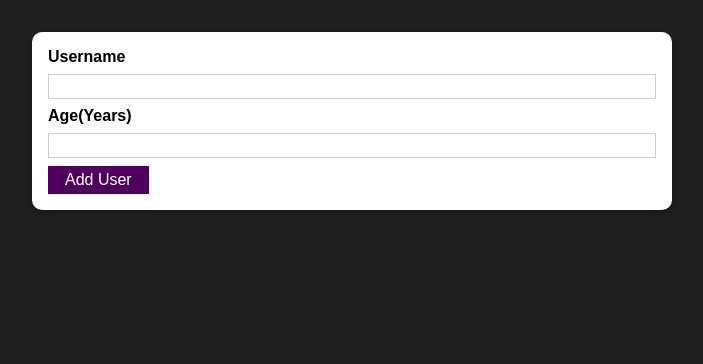
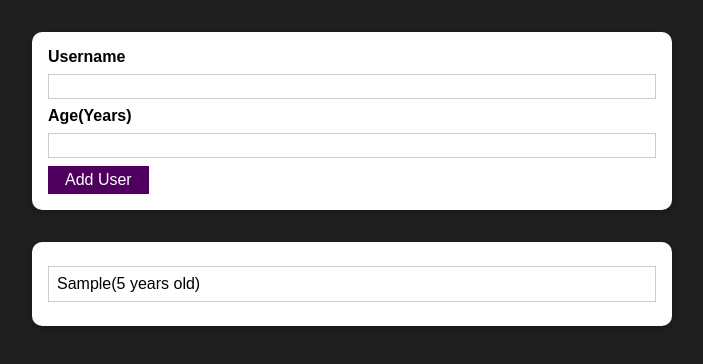
Before and after one commit to Unosquare-CoE-JavaScript/alexis-delgado, a React (Create React App) app in the folder rcg_practice_1/: page / in a window 1280 px wide. Both pictures are taken after typing "Sample", "5" into the empty fields and a click on the button "Add User". Shown: the top 364 px of the page, without its empty margins (288-991 px from the left). Built offline with nearby package versions, Linux system fonts and the light colour scheme.

Commit message:
Adding UsersList component and lifting the state management

```diff
--- a/rcg_practice_1/src/App.js
+++ b/rcg_practice_1/src/App.js
@@ -1,10 +1,24 @@
-import React from "react";
+import React, { useState } from "react";
+
 import { AddUser } from "./components/Users/AddUser";
+import UsersList from "./components/Users/UsersList";
 
 export const App = () => {
+  const [usersList, setUsersList] = useState([]);
+
+  const addUserHandler = (uName, uAge) => {
+    setUsersList((prevUsersList) => {
+      return [
+        ...prevUsersList,
+        { name: uName, age: uAge, id: Math.random().toString() },
+      ];
+    });
+  };
+
   return (
     <div>
-      <AddUser />
+      <AddUser onAddUser={addUserHandler} />
+      <UsersList users={usersList} />
     </div>
   );
 };
--- a/rcg_practice_1/src/components/UI/Card.js
+++ b/rcg_practice_1/src/components/UI/Card.js
@@ -1,8 +1,10 @@
 import React from "react";
 import classes from "./Card.module.css";
 
-export const Card = (props) => {
+const Card = (props) => {
   return (
     <div className={`${classes.card} ${props.className}`}>{props.children}</div>
   );
 };
+
+export default Card;
--- a/rcg_practice_1/src/components/Users/AddUser.js
+++ b/rcg_practice_1/src/components/Users/AddUser.js
@@ -1,10 +1,10 @@
 import React, { useState } from "react";
 
-import { Card } from "../UI/Card";
+import Card from "../UI/Card";
 import classes from "./AddUser.module.css";
 import Button from "../UI/Button";
 
-export const AddUser = () => {
+export const AddUser = (props) => {
   const [enteredUsername, setEnteredUsername] = useState("");
   const [enteredAge, setEnterAge] = useState("");
 
@@ -19,7 +19,7 @@ export const AddUser = () => {
       return;
     }
 
-    console.log(enteredUsername, enteredAge);
+    props.onAddUser(enteredUsername, enteredAge);
     setEnteredUsername("");
     setEnterAge("");
   };
--- /dev/null
+++ b/rcg_practice_1/src/components/Users/UsersList.js
@@ -0,0 +1,20 @@
+import React from "react";
+
+import Card from "../UI/Card";
+import classes from "./UsersList.module.css";
+
+const UsersList = (props) => {
+  return (
+    <Card className={classes.users}>
+      <ul>
+        {props.users.map((user) => (
+          <li key={user.id}>
+            {user.name}({user.age} years old)
+          </li>
+        ))}
+      </ul>
+    </Card>
+  );
+};
+
+export default UsersList;
--- /dev/null
+++ b/rcg_practice_1/src/components/Users/UsersList.module.css
@@ -0,0 +1,16 @@
+.users {
+  margin: 2rem auto;
+  width: 90%;
+  max-width: 40rem;
+}
+
+.users ul {
+  list-style: none;
+  padding: 1rem;
+}
+
+.users li {
+  border: 1px solid #ccc;
+  margin: 0.5rem 0;
+  padding: 0.5rem;
+}
```
